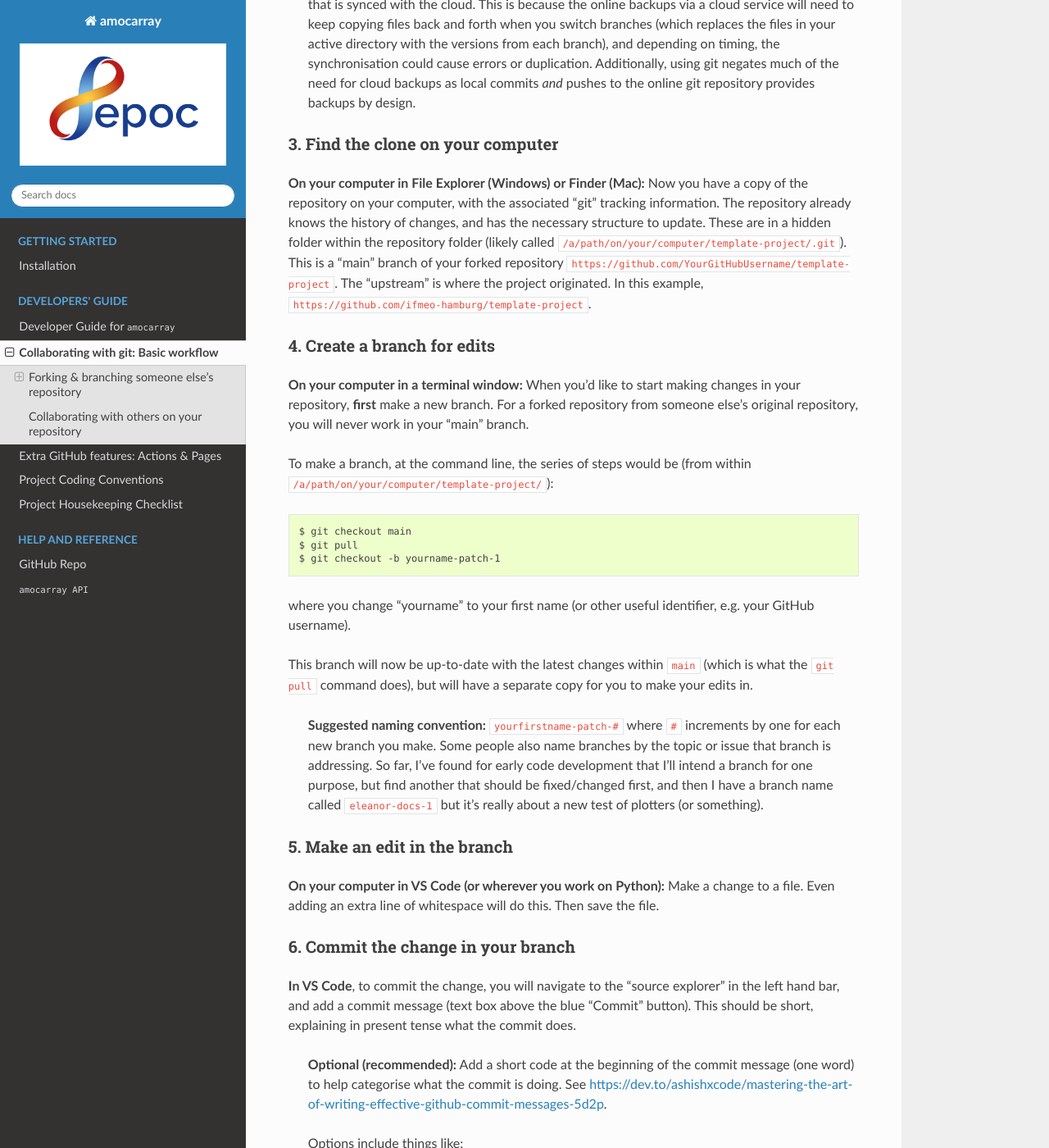
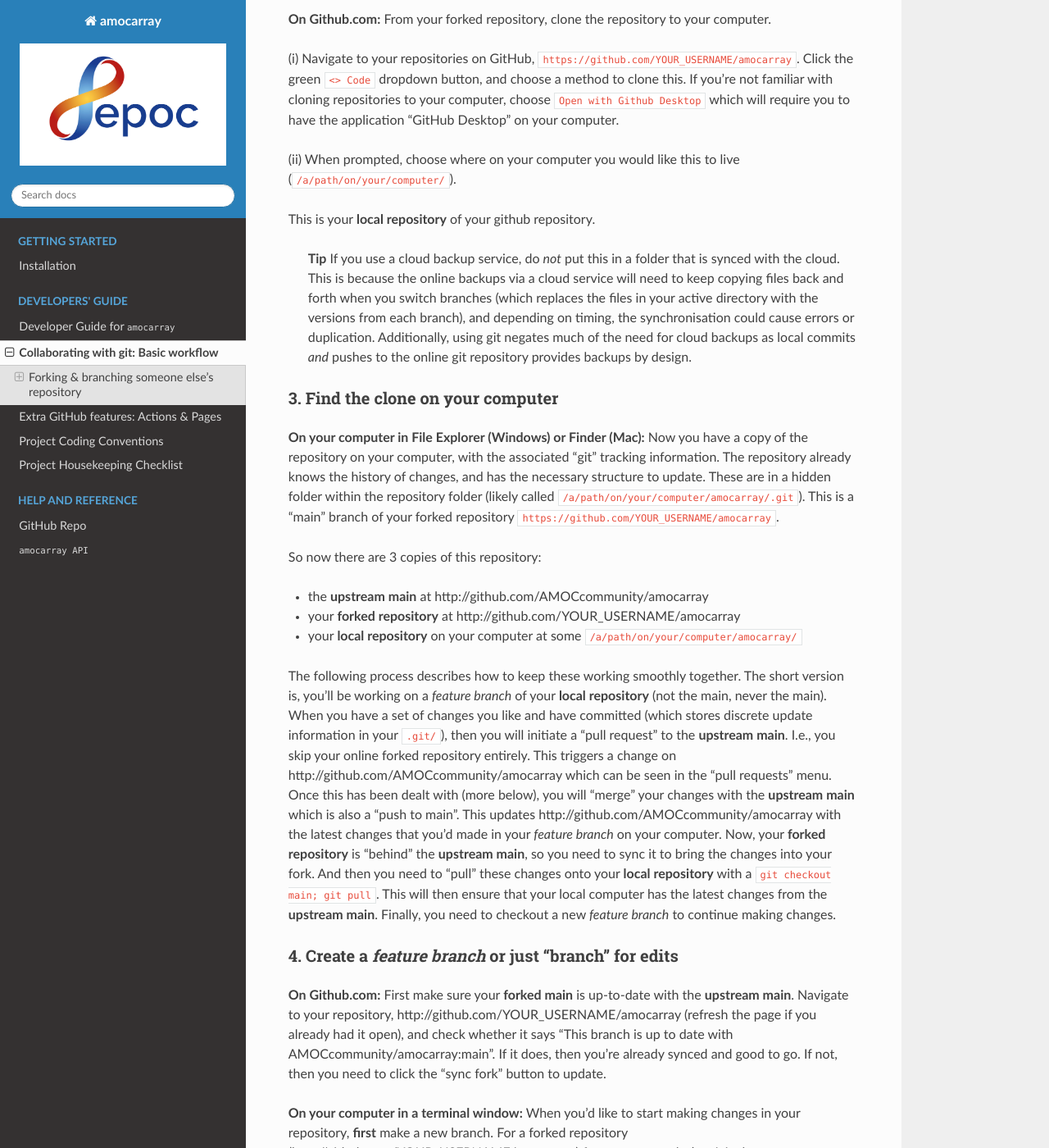
Before and after one commit to eleanorfrajka/MOC-transport, a Sphinx documentation site: the page built from docs/source/gitcollab.md, in a window 1280 px wide and 1400 px high, scrolled down 905 px. Shown: the whole window at 82% size. Built offline with Sphinx 7.4.7 and the Read the Docs theme 3.1.0, drawn with Linux system fonts in a browser that asks for light colours; pages that are not in the unit, such as notebooks, are missing from menus; some of the changed text lies outside the part shown.

Commit message:
doc: update developer_guide, gitcollab basics

````diff
--- a/docs/source/gitcollab.md
+++ b/docs/source/gitcollab.md
@@ -2,46 +2,59 @@
 
 See also, the description of actions in https://github.com/eleanorfrajka/template-project/pull/1.
 
-The instructions below assume that you have cloned this repository, renamed the `template-project` to a project of your own, and would like to work on it - potentially with other people.
+The instructions below assume that you would like to contribute to https://github.com/AMOCcommunity/amocarray
 
 ### Forking & branching someone else's repository
 
-Suppose the original repository is located at: `https://github.com/ifmeo-hamburg/template-project`, and you would like to contribute to it.
+Suppose the original repository is located at: `https://github.com/AMOCcommunity/amocarray`, and you would like to contribute to it.  This repository located on the web at http://github.com/AMOCcommunity is the **upstream main** and is "owned" by the organisation "AMOCcommunity", at https://github.com/AMOCcommunity.
 
 When you first work with a shared repository, you will want to:
 
-#### 1. Fork a repository
+#### 1. Fork the repository
 
-**On Github.com:** Fork the repository into your own Github account.  If prompted, specify that you would like to contribute to the original project.
+**On Github.com:** Login with your Github username.  Navigate to the **upstream main** ([https://github.com/AMOCcommunity/amocarray](https://github.com/AMOCcommunity/amocarray)) and click the "fork" button near the top right.  This will fork the repository into your own Github account, meaning it will create a complete copy of the repository in your account, located online at https://github.com/YOUR_USERNAME/amocarray.  If prompted, specify that you would like to *contribute to the original project*.  Initially, this new repository is **your forked main**.
+
+For the way we recommend to work, the only thing you will do in your **forked main** is "sync" the changes with the **upstream main**.  "main" refers to which branch of the repository you're talking about.  There may be several, but when you first start, you'll only have a "main".   You should do this before working on the repository to bring in any changes that were "pulled" onto the upstream main to your forked main.
 
 #### 2. Clone to your computer
 
 **On Github.com:** From your forked repository, clone the repository to your computer.
 
-(i) Navigate to your repositories on GitHub, `https://github.com/YourGitHubUsername/template-project`.  Click the green `<> Code` dropdown button, and choose a method to clone this.  If you're not familiar with cloning repositories to your computer, choose `Open with Github Desktop` which will require you to have the application "GitHub Desktop" on your computer.
+(i) Navigate to your repositories on GitHub, `https://github.com/YOUR_USERNAME/amocarray`.  Click the green `<> Code` dropdown button, and choose a method to clone this.  If you're not familiar with cloning repositories to your computer, choose `Open with Github Desktop` which will require you to have the application "GitHub Desktop" on your computer.
 
 (ii) When prompted, choose where on your computer you would like this to live (`/a/path/on/your/computer/`).
 
+This is your **local repository** of your github repository.
+
 > **Tip**
-> If you use a cloud backup service, you may find it is recommended to *not* put this in a folder that is synced with the cloud. This is because the online backups via a cloud service will need to keep copying files back and forth when you switch branches (which replaces the files in your active directory with the versions from each branch), and depending on timing, the synchronisation could cause errors or duplication.  Additionally, using git negates much of the need for cloud backups as local commits *and* pushes to the online git repository provides backups by design.
+> If you use a cloud backup service, do *not* put this in a folder that is synced with the cloud. This is because the online backups via a cloud service will need to keep copying files back and forth when you switch branches (which replaces the files in your active directory with the versions from each branch), and depending on timing, the synchronisation could cause errors or duplication.  Additionally, using git negates much of the need for cloud backups as local commits *and* pushes to the online git repository provides backups by design.
 
 #### 3. Find the clone on your computer
 
-**On your computer in File Explorer (Windows) or Finder (Mac):** Now you have a copy of the repository on your computer, with the associated "git" tracking information.  The repository already knows the history of changes, and has the necessary structure to update.  These are in a hidden folder within the repository folder (likely called `/a/path/on/your/computer/template-project/.git`).   This is a "main" branch of your forked repository `https://github.com/YourGitHubUsername/template-project`.  The "upstream" is where the project originated.  In this example, `https://github.com/ifmeo-hamburg/template-project`.
+**On your computer in File Explorer (Windows) or Finder (Mac):** Now you have a copy of the repository on your computer, with the associated "git" tracking information.  The repository already knows the history of changes, and has the necessary structure to update.  These are in a hidden folder within the repository folder (likely called `/a/path/on/your/computer/amocarray/.git`).   This is a "main" branch of your forked repository `https://github.com/YOUR_USERNAME/amocarray`.
 
-#### 4. Create a branch for edits
+So now there are 3 copies of this repository:
+- the **upstream main** at http://github.com/AMOCcommunity/amocarray
+- your **forked repository** at http://github.com/YOUR_USERNAME/amocarray
+- your **local repository** on your computer at some `/a/path/on/your/computer/amocarray/`
 
-**On your computer in a terminal window:** When you'd like to start making changes in your repository, **first** make a new branch. For a forked repository from someone else's original repository, you will never work in your "main" branch.
+The following process describes how to keep these working smoothly together.  The short version is, you'll be working on a *feature branch* of your **local repository** (not the main, never the main).  When you have a set of changes you like and have committed (which stores discrete update information in your `.git/`), then you will initiate a "pull request" to the **upstream main**.  I.e., you skip your online forked repository entirely.  This triggers a change on http://github.com/AMOCcommunity/amocarray which can be seen in the "pull requests" menu.  Once this has been dealt with (more below), you will "merge" your changes with the **upstream main** which is also a "push to main".  This updates http://github.com/AMOCcommunity/amocarray with the latest changes that you'd made in your *feature branch* on your computer.  Now, your **forked repository** is "behind" the **upstream main**, so you need to sync it to bring the changes into your fork.  And then you need to "pull" these changes onto your **local repository** with a `git checkout main; git pull`.  This will then ensure that your local computer has the latest changes from the **upstream main**.  Finally, you need to checkout a new *feature branch* to continue making changes.
 
-To make a branch, at the command line, the series of steps would be (from within `/a/path/on/your/computer/template-project/`):
+#### 4. Create a *feature branch* or just "branch" for edits
+
+**On Github.com:** First make sure your **forked main** is up-to-date with the **upstream main**.  Navigate to your repository, http://github.com/YOUR_USERNAME/amocarray (refresh the page if you already had it open), and check whether it says "This branch is up to date with AMOCcommunity/amocarray:main".  If it does, then you're already synced and good to go.  If not, then you need to click the "sync fork" button to update.
+
+**On your computer in a terminal window:** When you'd like to start making changes in your repository, **first** make a new branch. For a forked repository (http://github.com/YOUR_USERNAME/amocarray) from someone else's original upstream repository (http://github.com/AMOCcommunity/amocarray), you will *never* work in your forked main branch.
+
+To make a branch, at the command line, the series of steps would be (from within `/a/path/on/your/computer/amocarray/`):
 ```
 $ git checkout main
 $ git pull
 $ git checkout -b yourname-patch-1
 ```
-where you change "yourname" to your first name (or other useful identifier, e.g. your GitHub username).
+where you change "yourname" to your first name (or other useful identifier, e.g. your GitHub username).  (If you're not sure what "branches" you've already created, you can run a `git branch` to see, and increment the number by 1.)
 
-This branch will now be up-to-date with the latest changes within `main` (which is what the `git pull` command does), but will have a separate copy for you to make your edits in.
+This new **feature branch** will now be up-to-date with the latest changes within your **forked main** (which is what the `git pull` command does), but will have a separate copy for you to make your edits in.
 
 > **Suggested naming convention:** `yourfirstname-patch-#` where `#` increments by one for each new branch you make.  Some people also name branches by the topic or issue that branch is addressing.  So far, I've found for early code development that I'll intend a branch for one purpose, but find another that should be fixed/changed first, and then I have a branch name called `eleanor-docs-1` but it's really about a new test of plotters (or something).
 
@@ -51,7 +64,7 @@ This branch will now be up-to-date with the latest changes within `main` (which
 
 #### 6. Commit the change in your branch
 
-**In VS Code**, to commit the change, you will navigate to the "source explorer" in the left hand bar, and add a commit message (text box above the blue "Commit" button).  This should be short, explaining in present tense what the commit does.
+**In VS Code**, to commit the change, you will navigate to the "source explorer" in the left hand bar, and add a commit message (text box above the blue "Commit" button).  This should be short and informative, explaining in present tense what the commit does.
 
 > **Optional (recommended):** Add a short code at the beginning of the commit message (one word) to help categorise what the commit is doing.  See [https://dev.to/ashishxcode/mastering-the-art-of-writing-effective-github-commit-messages-5d2p](https://dev.to/ashishxcode/mastering-the-art-of-writing-effective-github-commit-messages-5d2p).
 
@@ -66,28 +79,29 @@ This branch will now be up-to-date with the latest changes within `main` (which
 > - `perf:` Changes to improve code performance, e.g. speed
 > - `ci:` changes to the continuous integration process
 
-#### 7. Create a pull request to origin
+#### 7. Create a pull request to **upstream main**
 
-**On your computer in VS Code:** Sync the commit to main.  If this is the first time you've done this from your branch, you will need to set the upstream.  Set the upstream to be `https://github.com/ifmeo-hamburg/template-project`.  This will direct the pull request to the original main repository (not your main).  Exception, if you're working on a fork where the original main repository lives in your GitHub account `https://github.com/yourGitHubUsername/template-project` then it will be pulled to your main.
+**On your computer in VS Code:** Sync the commit to main.  If this is the first time you've done this from your branch, you will need to "set the upstream".  Set the upstream to be `https://github.com/AMOCcommunity/amocarray`.  This will direct the pull request to the **upstream main** repository (not your main). If you accidently set it to your main, no worries, it just created a branch on your **forked repository** that won't go anywhere.  Redo it to upstream.
+
+Don't worry, if you created a pull request by mistake, you can "close it" on github.com without doing anything further.
 
 #### 8. Compare pull request on GitHub.com
 
-**On Github.com (original repository):** Navigate to the original repository `https://github.com/ifmeo-hamburg/template-project` and you should see the pull request has come through.  There will be a shaded bar at the top with a button "compare and pull request".  Click this button and on the next page add some useful details for the rest of the contributors to understand what your commit is doing.
+**On Github.com (original/upstream repository):** Navigate to the original repository `https://github.com/AMOCcommunity/amocarray` and you should see the pull request has come through.  There will be a shaded bar at the top with a button "compare and pull request".  Click this button and on the next page add some useful details for the rest of the contributors to understand what your commit is doing.
 
-Note that the default version of this template includes some tests to be run when you submit a pull request.  The python code for these tests is located in `tests/`.  The Github Actions "workflow" that calls the tests is in `.github/workflows/tests.yml`.  It requires that your `requirements-txt` file includes the package:
+Note that the default version of this template includes some tests to be run when you submit a pull request.  The python code for these tests is located in `tests/`.  The Github Actions "workflow" that calls the tests is in `.github/workflows/tests.yml`.  It requires that your `requirements-dev.txt` file includes the package:
 ```
 pytest
-```
-
-If you're using the `micromamba` version (commented out below in the `tests.yml` file, then you'll additionally need the package
-```
 pytest-cov
 ```
-in `requirements-dev.txt`.
 
 #### 9. Merge the pull request
 
-**On Github.com (original repository):** Navigate to the original repository `https://github.com/ifmeo-hamburg/template-project`.  Once your edits have passed all tests, a review from a repository owner (if required) and been approved, then you can "merge".  This will push your changes onto the origin/main branch.
+**On Github.com (original repository):** Navigate to the original repository `https://github.com/AMOCcommunity/amocarray`.  Once your edits have passed all tests, a review from a repository owner (if required) and been approved, then *you* (as the originator of the change) can "merge".  This will "push" your changes onto the **upstream main** branch.
+
+Recommended (optional): If you find that you make a lot of incremental commits--like (1) you committed something, then realised you forgot to clear all outputs on your python notebook and want to re-save and commit, or (2) you made a change and committed it, then realised you had to update another function to be compatible so went and changed that then committed it--you may want to "Squash and Merge". This will turn the 5 (or 10 or 20) commits in your pull request into a single commit, which cleans up the history of the software.
+
+If you have a lot of distinct commits with different purposes in the same PR, you may *not* want to squash and merge.
 
 #### 10. Rinse and repeat
 
@@ -95,7 +109,7 @@ Now the origin has been updated.
 
 **On Github.com (your forked repository):** If you want to make further changes *after a merge (by anyone)*, you should **first** sync your fork (main branch) to the origin.
 
-1. On your forked repository main, `https://github.com/yourGitHubUsername/template-project` where you should see a notification across the top saying "this is behind the origin/main by X commits" with the option to click the **sync** button.  Click it!  This gets your forked main branch _on Github_ up-to-date with the origin/main.
+1. On your forked repository main, `https://github.com/YOUR_USERNAME/amocarray` where you should see a notification across the top saying "this is behind the origin/main by X commits" with the option to click the **sync** button.  Click it!  This gets your forked main branch _on Github_ up-to-date with the origin/main.
 
 2. **On your computer, terminal window:** After syncing your fork to the origin's main on GitHub.com, the next step is to pull any new changes onto your fork's main branch _on your computer_.
 
@@ -114,7 +128,3 @@ This will create a new branch `yourname-patch-2` based on the new, updated main
 Now you're ready to repeat from step 5.
 
 > **Note:** If you forgot to sync your fork (main branch), and then have a new pull request, you may have merge have conflicts when pulling any changes to the main/origin.
-
-### Collaborating with others on your repository
-
-The steps are as above, but your main repository is the original main repository.  In this case, you still need to do the `git checkout main` and `git pull` steps, but your main = origin so you don't have to do the **sync** step.
````
Also changed, not shown: docs/source/developer_guide.md (+16 -9 lines), 1 other file.
